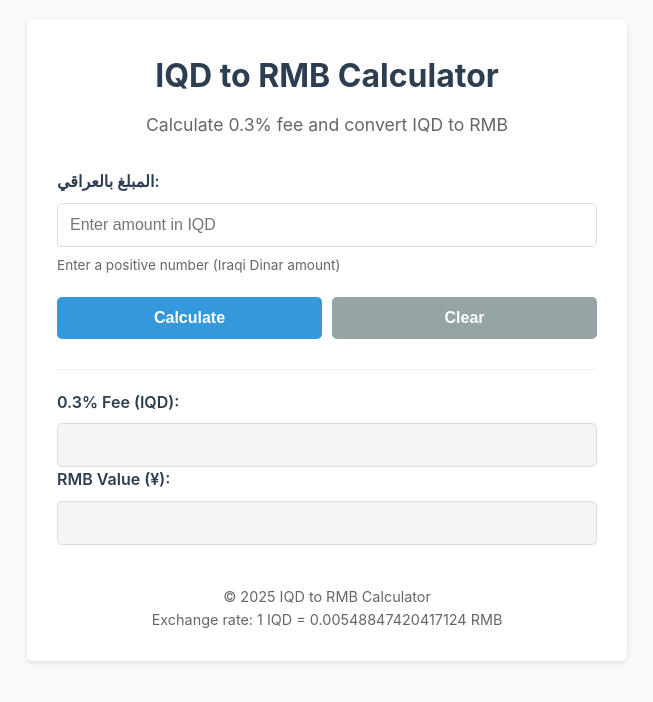
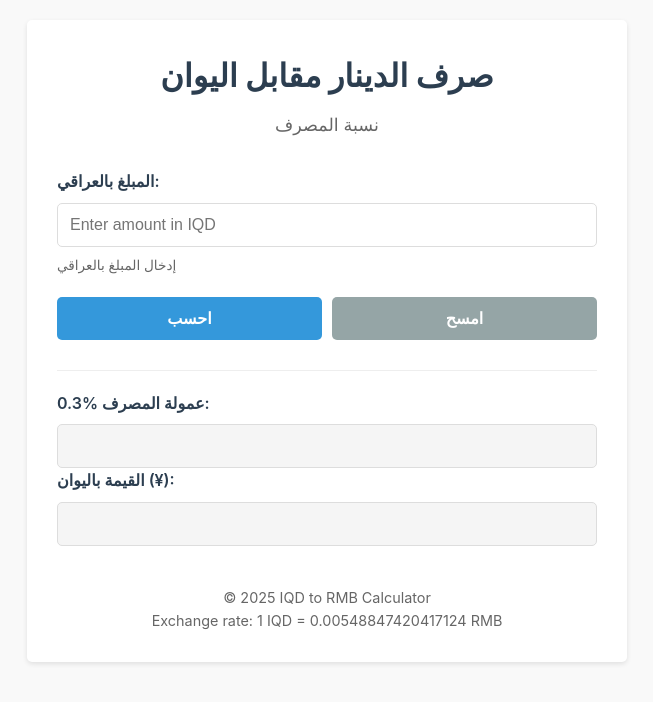
Before and after one commit to SalarNazar/rmb, a plain HTML site: page index.html in a window 1280 px wide. Shown: the whole page, without its empty margins (313-966 px from the left). Drawn offline with Linux system fonts and the light colour scheme.

Commit message:
changes in subtitles and converting into Arabic

```diff
--- a/index.html
+++ b/index.html
@@ -12,8 +12,8 @@
 <body>
     <div class="container">
         <header>
-            <h1>IQD to RMB Calculator</h1>
-            <p class="subtitle">Calculate 0.3% fee and convert IQD to RMB</p>
+            <h1>صرف الدينار مقابل اليوان</h1>
+            <p class="subtitle">نسبة المصرف</p>
         </header>
 
         <main>
@@ -29,22 +29,22 @@
                         placeholder="Enter amount in IQD"
                         required
                         aria-describedby="iqdHelp">
-                    <small id="iqdHelp" class="form-text">Enter a positive number (Iraqi Dinar amount)</small>
+                    <small id="iqdHelp" class="form-text">إدخال المبلغ بالعراقي</small>
                 </div>
 
                 <div class="button-group">
-                    <button type="button" id="calculateBtn" class="btn">Calculate</button>
-                    <button type="reset" class="btn btn-secondary">Clear</button>
+                    <button type="button" id="calculateBtn" class="btn">احسب</button>
+                    <button type="reset" class="btn btn-secondary">امسح</button>
                 </div>
 
                 <div class="results">
                     <div class="result-group">
-                        <label for="feeResult">0.3% Fee (IQD):</label>
+                        <label for="feeResult">0.3% عمولة المصرف:</label>
                         <input type="text" id="feeResult" readonly aria-live="polite">
                     </div>
 
                     <div class="result-group">
-                        <label for="rmbResult">RMB Value (¥):</label>
+                        <label for="rmbResult">القيمة باليوان (¥):</label>
                         <input type="text" id="rmbResult" readonly aria-live="polite">
                     </div>
                 </div>
```
